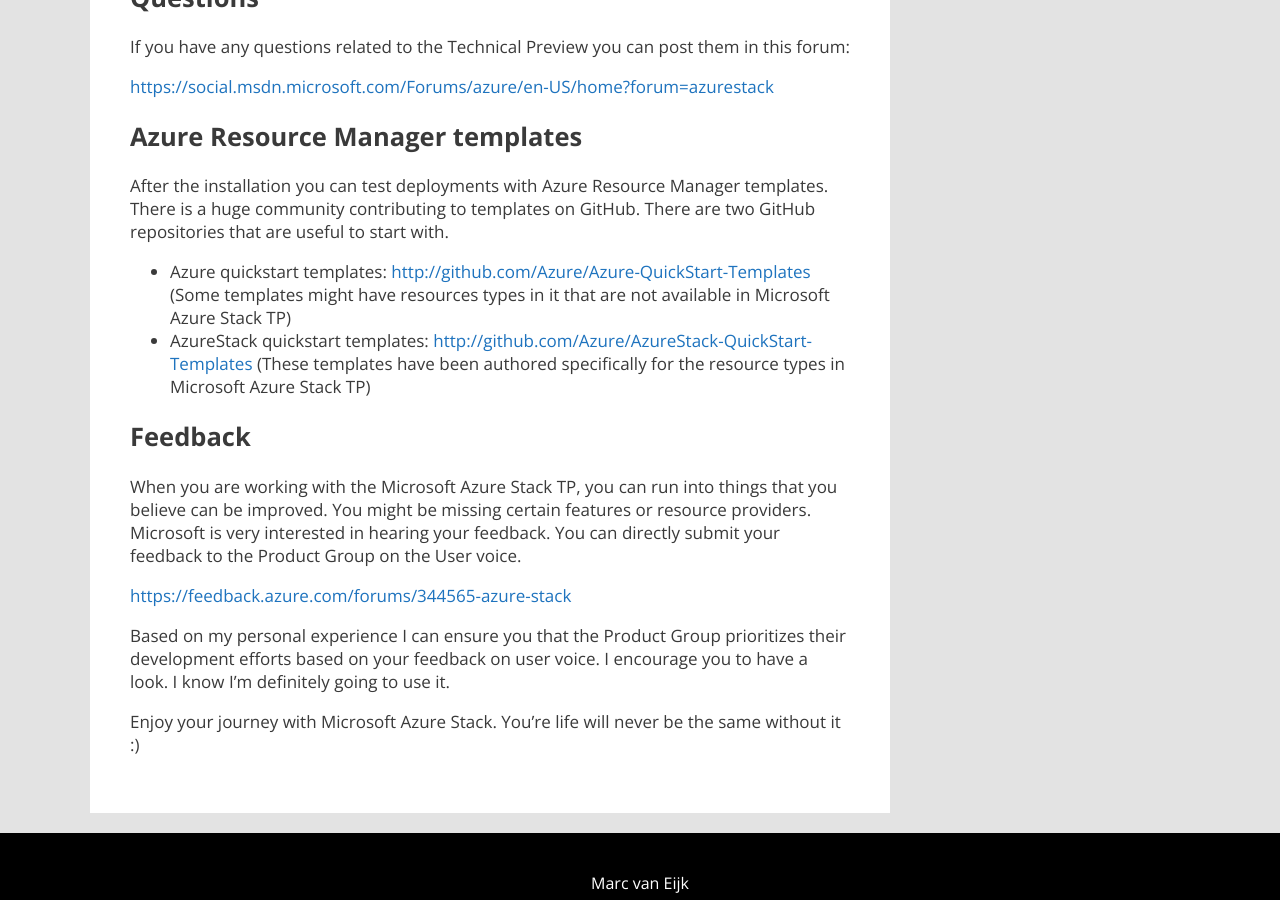
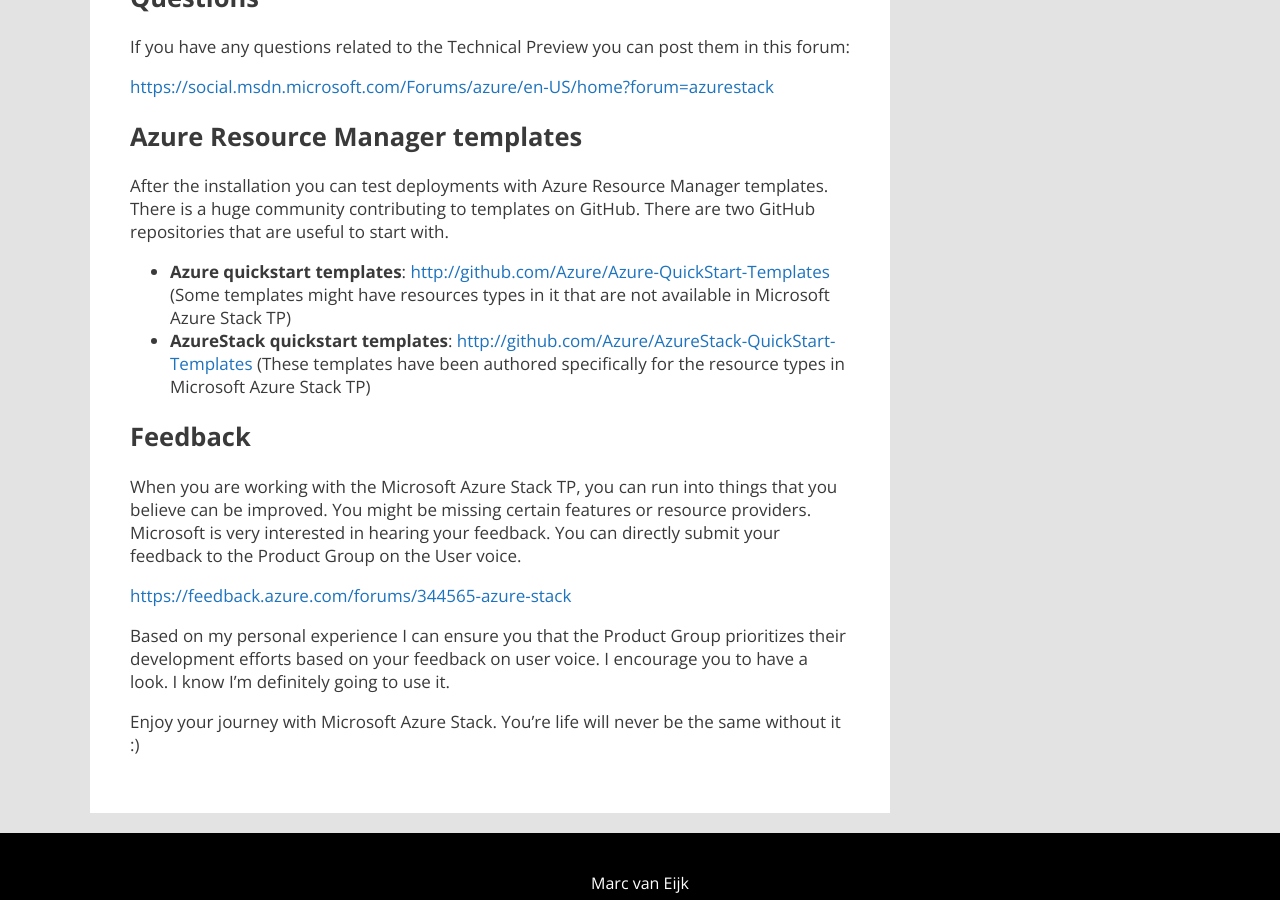
Before and after one commit to marcvaneijk/marcvaneijk.old, a Jekyll site: the page built from _posts/2016-01-29-pointers.md, in a window 1280 px wide and 900 px high, scrolled down 1163 px. Built offline with Jekyll 4.4.1, drawn with Linux system fonts in a browser that asks for light colours; nearby versions of some CDN libraries.

```diff
--- a/_posts/2016-01-29-pointers.md
+++ b/_posts/2016-01-29-pointers.md
@@ -29,8 +29,8 @@ If you have any questions related to the Technical Preview you can post them in
 
 After the installation you can test deployments with Azure Resource Manager templates. There is a huge community contributing to templates on GitHub. There are two GitHub repositories that are useful to start with.
 
-- Azure quickstart templates: <http://github.com/Azure/Azure-QuickStart-Templates> (Some templates might have resources types in it that are not available in Microsoft Azure Stack TP)
-- AzureStack quickstart templates: <http://github.com/Azure/AzureStack-QuickStart-Templates> (These templates have been authored specifically for the resource types in Microsoft Azure Stack TP)
+- **Azure quickstart templates**: <http://github.com/Azure/Azure-QuickStart-Templates> (Some templates might have resources types in it that are not available in Microsoft Azure Stack TP)
+- **AzureStack quickstart templates**: <http://github.com/Azure/AzureStack-QuickStart-Templates> (These templates have been authored specifically for the resource types in Microsoft Azure Stack TP)
 
 ## Feedback
 
```
